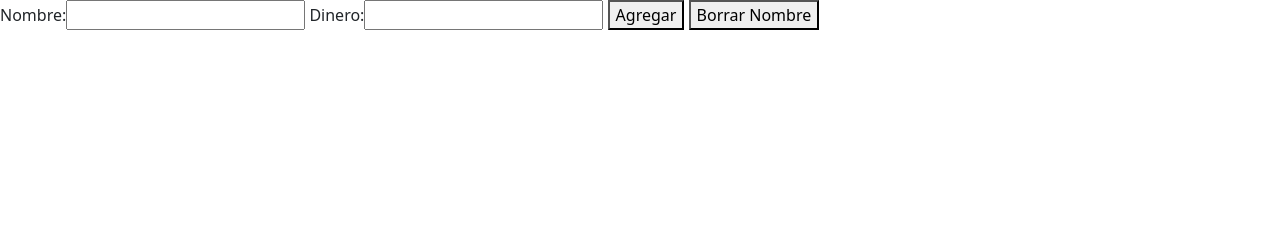
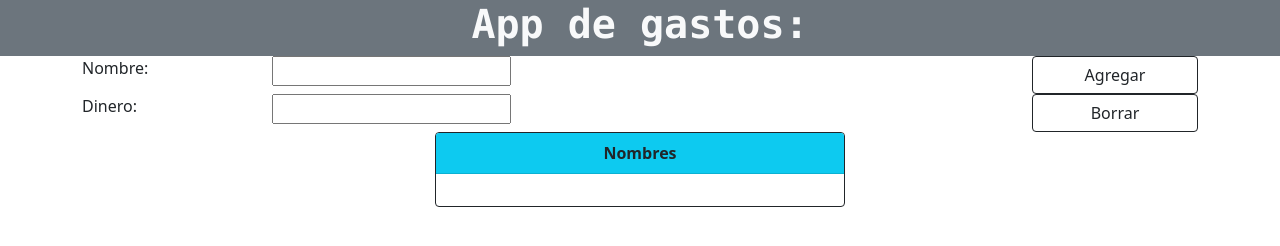
Before and after one commit to ignamartinezz/FSD, a plain HTML site: page Sprint 2/index.html in a window 1280 px wide. Drawn offline with nearby package versions, Linux system fonts and the light colour scheme.

Commit message:
Boostrapeado

```diff
--- a/Sprint 2/Sprintjs.js
+++ b/Sprint 2/Sprintjs.js
@@ -1,4 +1,3 @@
-
 let nombreArray=[];
 let moneyArray=[];
 let nombrehtml=document.getElementById("printArea")
@@ -19,7 +18,7 @@ function borrarNombre(){
     for(let nomb of nombreArray){
         if(nomb==nombre){
             nombreArray.splice(nombreArray.indexOf(nomb));
-            moneyArray.splice(nombreArray.indexOf(nomb))
+            moneyArray.splice(nombreArray.indexOf(nomb));
         }
     }
     calculo();
@@ -37,10 +36,10 @@ function calculo(){
 function imprimirNombres(){
     let elemento=document.getElementById("elemento");
     let elementototal=document.getElementById("total");
-    let elementoaporte=document.getElementById("aporte")
+    let elementoaporte=document.getElementById("aporte");
     elemento.innerHTML="";
-    for(let nomb of nombreArray){
-        elemento.innerHTML+=" " +nomb;
+    for(let i in nombreArray){
+        elemento.innerHTML+= nombreArray[i]+": $"+moneyArray[i] + "<br>";
     }
     elementototal.innerHTML="Total: " + total;
     elementoaporte.innerHTML="Aporte de cada integrante: "+ aporte;
--- a/Sprint 2/index.html
+++ b/Sprint 2/index.html
@@ -8,12 +8,49 @@
     <link href="https://cdn.jsdelivr.net/npm/bootstrap@5.0.2/dist/css/bootstrap.min.css" rel="stylesheet" integrity="sha384-EVSTQN3/azprG1Anm3QDgpJLIm9Nao0Yz1ztcQTwFspd3yD65VohhpuuCOmLASjC" crossorigin="anonymous">
 </head>
 <body>
-    Nombre:<input type="text" id="nombreInput">
-    Dinero:<input type="text" id="moneyInput">
 
-    <button onclick="return addNombre()">Agregar</button>
-    <button onclick="return borrarNombre()">Borrar Nombre</button>
-    <div id="elemento"></div>
+    <div class="d-flex justify-content-center bg-secondary font-monospace">
+        <h1 class="text-light fw-bold"> App de gastos:  </h1>
+    </div>
+
+    <div class="container">
+        <div class="row">
+            <div class="col">
+                Nombre:
+            </div>
+            <div class="col-8">
+                <input type="text" id="nombreInput">
+            </div>
+            <div class="col-2">
+                <button type="button" class="btn btn-outline-dark w-100"  onclick="return addNombre()">Agregar</button>
+            </div>
+        </div>
+        <div class="row">
+            <div class="col">
+                Dinero:
+            </div>
+            <div class="col-8">
+                <input type="text" id="moneyInput">
+            </div>
+            <div class="col-2 ">
+                <button type="button" class="btn btn-outline-dark w-100" onclick="return borrarNombre()">Borrar</button>
+            </div>
+        </div>
+    </div>
+
+    <div class="row">
+        <div class="col"></div>
+        <div class="col">
+            <div class="card border-dark justify-content-center text-center">
+                <div class="card-header fw-bold bg-info">Nombres</div>
+                <div class="card-body">
+                    <div id="elemento"></div>
+                </div>
+            </div>
+        </div>
+        <div class="col"></div>
+    </div>
+
     <div id="total"></div>
     <div id="aporte"></div>
     <script src="Sprintjs.js"></script>
```
